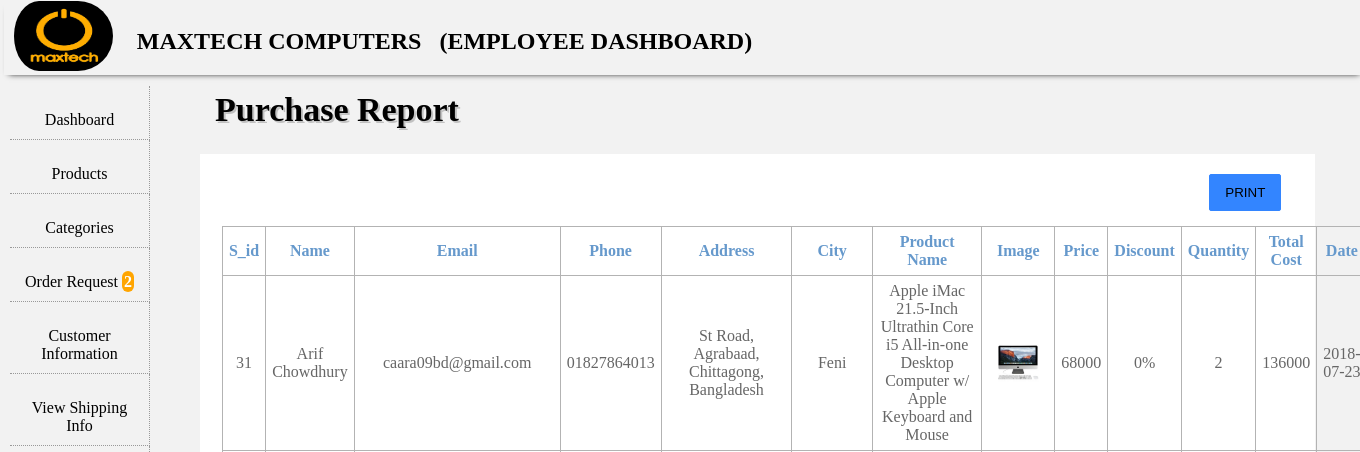
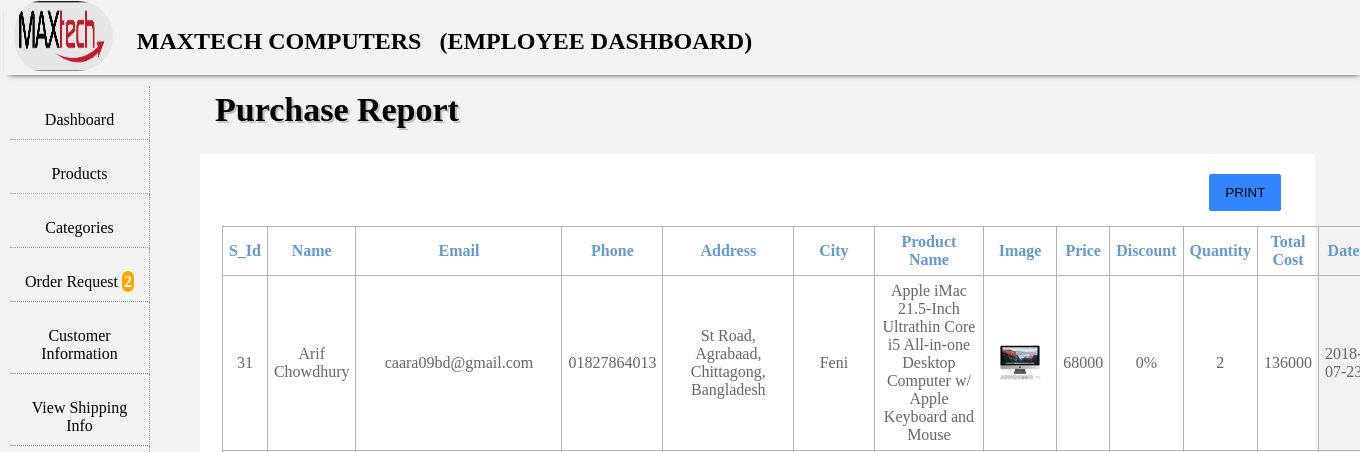
Before and after one commit to AmritDizzy/MAXTECH-Computer-Store, a PHP site: page /employee/purchase_report.php in a window 1360 px wide. Shown: the top 452 px of the page. Run offline with PHP 8.4, Linux system fonts and the light colour scheme; data comes from the database, SQL or seed files in the repository.

Commit message:
Add files via upload

```diff
--- a/employee/admin_delete_category.php
+++ b/employee/admin_delete_category.php
@@ -9,7 +9,7 @@ if(isset($_GET['id']))
 
 	if($query1)
 	{
-	echo"<script>alert('Are you sure')</script>";
+	echo"<script>alert('Are you sure?')</script>";
 	header('location:add_new_category.php');
 	}
 }
--- a/employee/admin_header.php
+++ b/employee/admin_header.php
@@ -17,7 +17,7 @@
 			<div class="header">
 
 
-			<h2 >  <img src="Maxtech-Logo.jpg" class="header_title"> <br> &nbsp;&nbsp;&nbsp; MAXTECH COMPUTERS    &nbsp;   (EMPLOYEE DASHBOARD)  &nbsp;</h2>
+			<h2 >  <img src="logo.jpg" class="header_title"> <br> &nbsp;&nbsp;&nbsp; MAXTECH COMPUTERS    &nbsp;   (EMPLOYEE DASHBOARD)  &nbsp;</h2>
 
 			</div>
 
--- a/employee/apanel.php
+++ b/employee/apanel.php
@@ -17,7 +17,7 @@ if( $count==1)
    header('Location:admin.php');
 }
 else
-  echo"<script>alert('enter correct username and password')</script>";
+  echo"<script>alert('Enter Correct Username and Password')</script>";
 }
 ?>
 
--- a/employee/database.php
+++ b/employee/database.php
@@ -4,7 +4,7 @@
 	$password = '';
 	$db = 'ecommerce';
 
-    $conn= new mysqli($server,$username,$password,$db) or die("Failed to connect to Database ");
+    $conn= new mysqli($server,$username,$password,$db) or die("Failed to Connect to Database ");
 
 
 ?>
--- a/employee/order_details.php
+++ b/employee/order_details.php
@@ -23,7 +23,7 @@
 
 
 
-<h1 id="report"> Requested Order Detail </h1>
+<h1 id="report"> Requested Order Details </h1>
 
 
 
--- a/employee/order_request.php
+++ b/employee/order_request.php
@@ -53,7 +53,7 @@ include("database.php");
         <form method="post">
         <input value="<?php echo $row1['s_id']; ?>" hidden name="id">
         <input value="<?php echo $row1['shipment_status']; ?>" hidden name="status">
-        <button type="submit" name="change" class="btn btn-info"> Detail </button>
+        <button type="submit" name="change" class="btn btn-info"> Details </button>
         </form>
 
         </td>
--- a/employee/purchase_report.php
+++ b/employee/purchase_report.php
@@ -17,7 +17,7 @@
 float:right;margin-right:3%;border-radius:2px;" onclick="window.print()">PRINT</button>
 <table>
   <tr>
-    <th>S_id</th>
+    <th>S_Id</th>
     <th>Name</th>
 	<th>Email</th>
 	<th>Phone</th>
```
Also changed, not shown: employee/logo.jpg (added).
